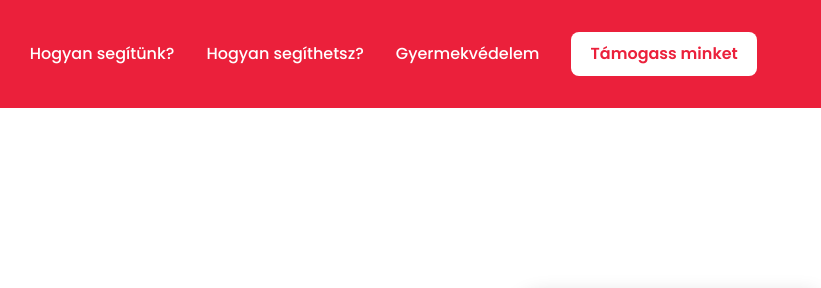
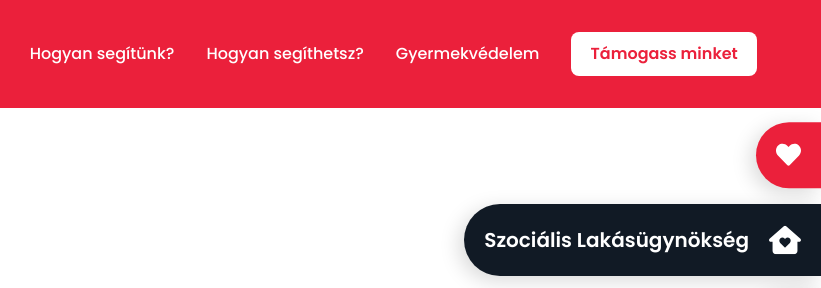
Before and after one commit to tuzcsiholoegyesulet-byte/demo-static, a plain HTML site: page akadalymentesitesi-nyilatkozat.html in a window 1280 px wide. Shown: the top 288 px of the page, 459-1280 px from the left. Drawn offline with Linux system fonts and the light colour scheme.

Commit message:
Fix: Hiányzó lebegő gombok pótlása a hírarchívumban és egyéb aloldalakon

```diff
--- a/akadalymentesitesi-nyilatkozat.html
+++ b/akadalymentesitesi-nyilatkozat.html
@@ -187,7 +187,28 @@
 
 
 
-  <!-- Floating Fecske Button -->
+    <!-- Floating Projects Button -->
+  <a href="hogyan-segithetsz.html#projektjeink" class="floating-projects-btn" aria-label="Projektjeink">
+    <span class="text">Projektjeink</span>
+    <svg class="project-icon" viewBox="0 0 512 512" xmlns="http://www.w3.org/2000/svg">
+      <path d="M462.3 62.6C407.5 15.9 326 24.3 275.7 76.2L256 96.5l-19.7-20.3C186.1 24.3 104.5 15.9 49.7 62.6c-62.8 53.6-66.1 149.8-9.9 207.9l193.5 199.8c12.5 12.9 32.8 12.9 45.3 0l193.5-199.8c56.3-58.1 53-154.3-9.8-207.9z"/>
+    </svg>
+  </a>
+  <!-- Floating Housing Button -->
+  <a href="szocialis-lakasugynokseg.html" class="floating-housing-btn" aria-label="Szociális Lakásügynökség">
+    <span class="text">Szociális Lakásügynökség</span>
+    <svg class="house-icon" viewBox="0 0 576 512" xmlns="http://www.w3.org/2000/svg">
+      <defs>
+        <mask id="heartMask">
+          <rect width="100%" height="100%" fill="white" />
+          <path fill="black" transform="translate(186, 200) scale(0.4)" d="M462.3 62.6C407.5 15.9 326 24.3 275.7 76.2L256 96.5l-19.7-20.3C186.1 24.3 104.5 15.9 49.7 62.6c-62.8 53.6-66.1 149.8-9.9 207.9l193.5 199.8c12.5 12.9 32.8 12.9 45.3 0l193.5-199.8c56.3-58.1 53-154.3-9.8-207.9z"/>
+        </mask>
+      </defs>
+      <path mask="url(#heartMask)" d="M575.8 255.5c0 18-15 32.1-32 32.1h-32l.7 160.2c.2 35.5-28.5 64.3-64 64.3H128.1c-35.3 0-64-28.7-64-64V287.6H32c-18 0-32-14-32-32.1c0-9 3-17 10-24L266.4 8c12.2-11.4 31.2-11.4 43.4 0l256 223.5c6.5 7.4 10 15.4 10 24z"/>
+    </svg>
+  </a>
+
+<!-- Floating Fecske Button -->
   <a href="fecske-adomanybolt.html" class="floating-fecske-btn" aria-label="Fecske Adománybolt">
     <span class="text">Fecske Adománybolt</span>
     <svg viewBox="0 0 512 512" class="fecske-icon"><path d="M264 480c-5.5 0-10.8-2.6-14-7.2L124 296.2c-42.5 17.6-107.5 37.1-119 39.8-7.7 1.9-15.6-2.6-17.7-10.3-2.1-7.7 2.6-15.6 10.3-17.7 2.4-.6 66.8-16.6 117.9-38l-40.2-118c-2.4-7.2 .6-15.1 7.2-18.6L197 73c6-3.2 13.3-2 18.2 2.9l115.6 115.6L449.6 42.6c5.8-4.2 13.7-3.6 18.8 1.5l14 14c4.6 4.6 5.5 11.7 2.4 17.4l-117.6 215.5 142.1 47.4c7.6 2.5 11.7 10.7 9.2 18.3-2.5 7.6-10.7 11.7-18.3 9.2L358 318.5 301 455c-2.7 6.4-9 10.5-16 10.5l-21 14.5z"/></svg>
```
Also changed, not shown: hirek-archivum.html (+22 -1 lines), sutikezelesi-szabalyzat.html (+22 -1 lines).
